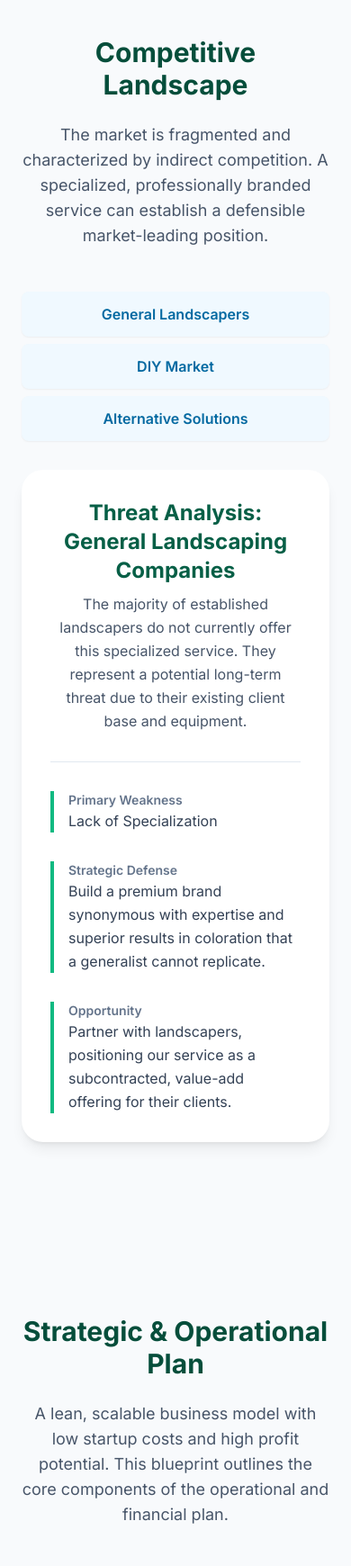
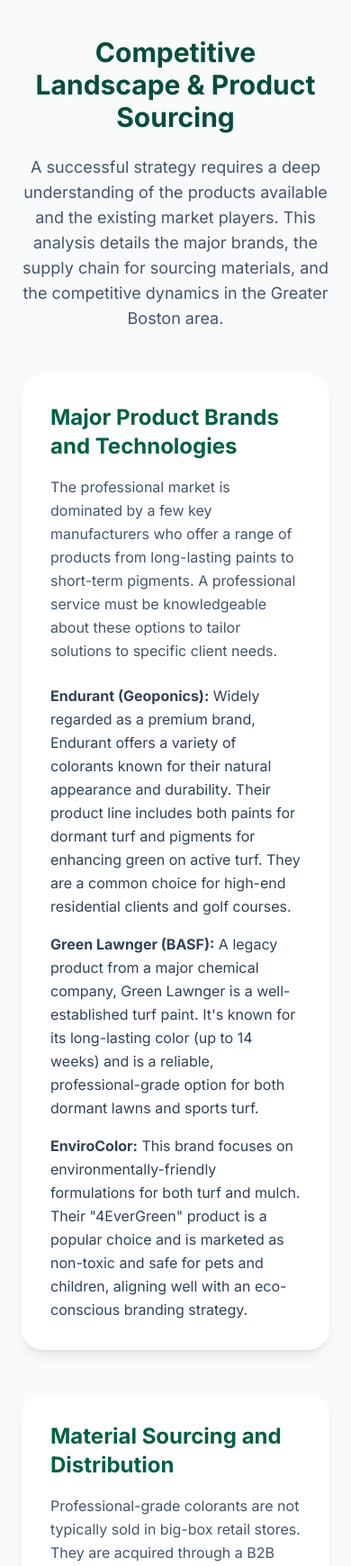
Before and after one commit to FructifyMe/JacksonPaintsGrass, a plain HTML site: page index.html in a window 390 px wide. Shown: the part 5600-7340 px from the top of the page at 90% size. Drawn offline with nearby package versions, Linux system fonts and the light colour scheme.

Commit message:
Update index.html

```diff
--- a/index.html
+++ b/index.html
@@ -242,16 +242,39 @@
         <section id="competition" class="py-24 px-6 bg-slate-50 fade-in-section">
             <div class="container mx-auto">
                 <div class="text-center mb-12">
-                    <h2 class="text-3xl md:text-4xl font-bold text-emerald-900">Competitive Landscape</h2>
-                    <p class="mt-6 text-lg text-slate-600 max-w-3xl mx-auto">The market is fragmented and characterized by indirect competition. A specialized, professionally branded service can establish a defensible market-leading position.</p>
+                    <h2 class="text-3xl md:text-4xl font-bold text-emerald-900">Competitive Landscape & Product Sourcing</h2>
+                    <p class="mt-6 text-lg text-slate-600 max-w-3xl mx-auto">A successful strategy requires a deep understanding of the products available and the existing market players. This analysis details the major brands, the supply chain for sourcing materials, and the competitive dynamics in the Greater Boston area.</p>
                 </div>
-                <div class="max-w-4xl mx-auto">
-                    <div class="flex flex-col sm:flex-row justify-center gap-2 md:gap-4 mb-8">
-                        <button class="product-btn btn-secondary font-semibold py-3 px-6 rounded-lg shadow-sm active" data-type="landscapers">General Landscapers</button>
-                        <button class="product-btn btn-secondary font-semibold py-3 px-6 rounded-lg shadow-sm" data-type="diy">DIY Market</button>
-                        <button class="product-btn btn-secondary font-semibold py-3 px-6 rounded-lg shadow-sm" data-type="alternatives">Alternative Solutions</button>
+                <div class="max-w-5xl mx-auto space-y-12">
+                    <div class="card p-8 md:p-10">
+                        <h3 class="text-2xl font-bold text-emerald-800 mb-4">Major Product Brands and Technologies</h3>
+                        <p class="text-slate-600 mb-6">The professional market is dominated by a few key manufacturers who offer a range of products from long-lasting paints to short-term pigments. A professional service must be knowledgeable about these options to tailor solutions to specific client needs.</p>
+                        <ul class="space-y-4">
+                            <li><strong>Endurant (Geoponics):</strong> Widely regarded as a premium brand, Endurant offers a variety of colorants known for their natural appearance and durability. Their product line includes both paints for dormant turf and pigments for enhancing green on active turf. They are a common choice for high-end residential clients and golf courses.</li>
+                            <li><strong>Green Lawnger (BASF):</strong> A legacy product from a major chemical company, Green Lawnger is a well-established turf paint. It's known for its long-lasting color (up to 14 weeks) and is a reliable, professional-grade option for both dormant lawns and sports turf.</li>
+                            <li><strong>EnviroColor:</strong> This brand focuses on environmentally-friendly formulations for both turf and mulch. Their "4EverGreen" product is a popular choice and is marketed as non-toxic and safe for pets and children, aligning well with an eco-conscious branding strategy.</li>
+                        </ul>
                     </div>
-                    <div id="product-display" class="card p-8 md:p-10 transition-all duration-500 min-h-[300px]">
+                    <div class="card p-8 md:p-10">
+                        <h3 class="text-2xl font-bold text-emerald-800 mb-4">Material Sourcing and Distribution</h3>
+                        <p class="text-slate-600 mb-6">Professional-grade colorants are not typically sold in big-box retail stores. They are acquired through a B2B supply chain of specialty distributors who cater to the professional landscaping, sports turf, and golf course industries.</p>
+                        <ul class="list-disc list-inside space-y-2 text-slate-600">
+                            <li><strong>National Distributors:</strong> Large suppliers like **SiteOne Landscape Supply** and **Target Specialty Products** have extensive catalogs and distribution networks. Establishing a commercial account with these companies provides access to a wide range of products, including colorants, equipment, and other landscaping materials.</li>
+                            <li><strong>Regional Distributors:</strong> Companies like **Advanced Turf Solutions** and **Turf Trade** serve the Northeast and offer specialized expertise and local support. Building relationships with regional suppliers can provide better customer service and access to region-specific product knowledge.</li>
+                            <li><strong>Direct from Manufacturer:</strong> Some manufacturers, like Geoponics (Endurant), offer programs for professionals to become certified applicators or distributors, which can provide marketing support and preferential pricing.</li>
+                        </ul>
+                    </div>
+                    <div class="card p-8 md:p-10">
+                        <h3 class="text-2xl font-bold text-emerald-800 mb-4">Enhanced Competitor Analysis</h3>
+                        <p class="text-slate-600 mb-6">While the market is fragmented, a clear strategy is needed to outperform the different forms of competition.</p>
+                        <div id="product-display" class="transition-all duration-500">
+                             <div class="flex flex-col sm:flex-row justify-center gap-2 md:gap-4 mb-8 border-b pb-4">
+                                <button class="product-btn btn-secondary font-semibold py-3 px-6 rounded-lg shadow-sm active" data-type="landscapers">General Landscapers</button>
+                                <button class="product-btn btn-secondary font-semibold py-3 px-6 rounded-lg shadow-sm" data-type="diy">DIY Market</button>
+                                <button class="product-btn btn-secondary font-semibold py-3 px-6 rounded-lg shadow-sm" data-type="alternatives">Alternative Solutions</button>
+                            </div>
+                            <div id="competitor-content"></div>
+                        </div>
                     </div>
                 </div>
             </div>
@@ -491,7 +514,7 @@
 
             function updateCompetitorDisplay(type) {
                 const data = competitorData[type];
-                const display = document.getElementById('product-display');
+                const display = document.getElementById('competitor-content');
                 let attributesHtml = data.attributes.map(attr => `
                     <div class="text-left border-l-4 border-emerald-500 pl-4">
                         <p class="text-sm text-slate-500 font-semibold">${attr.label}</p>
```
